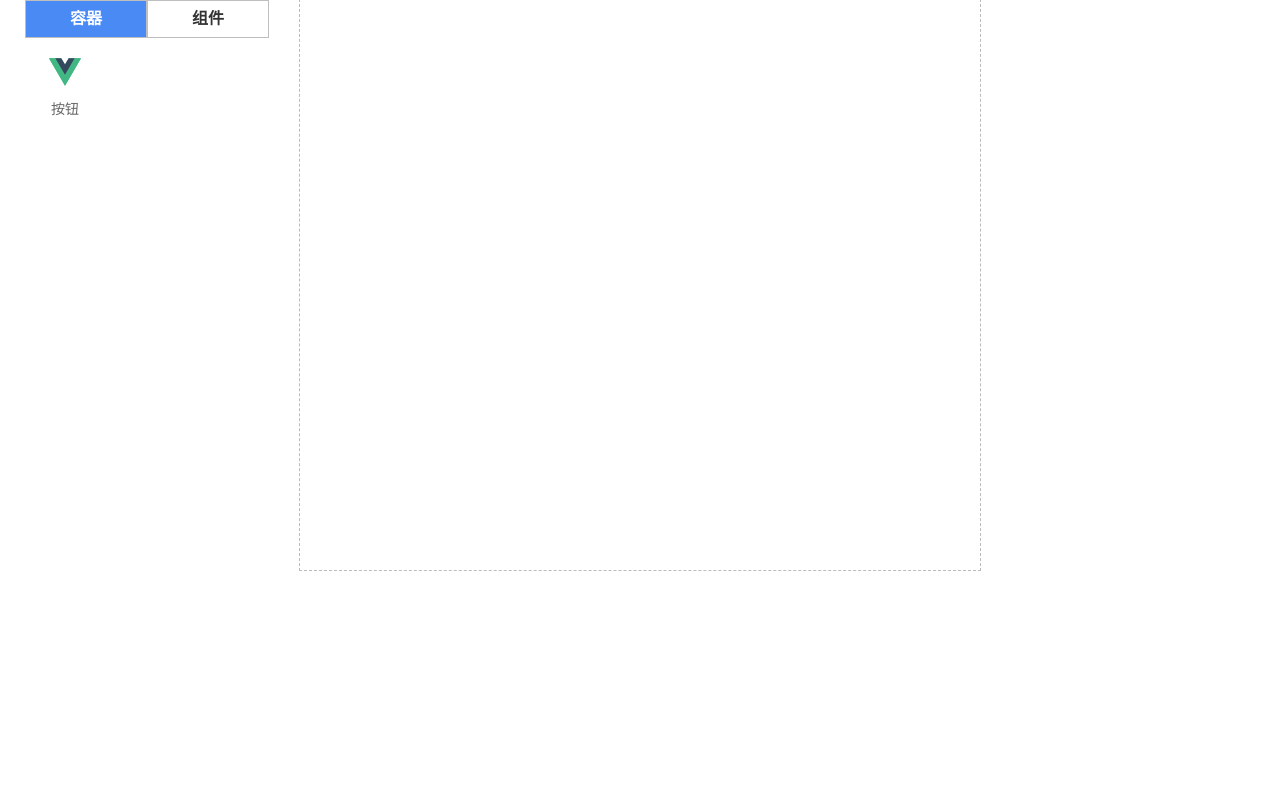
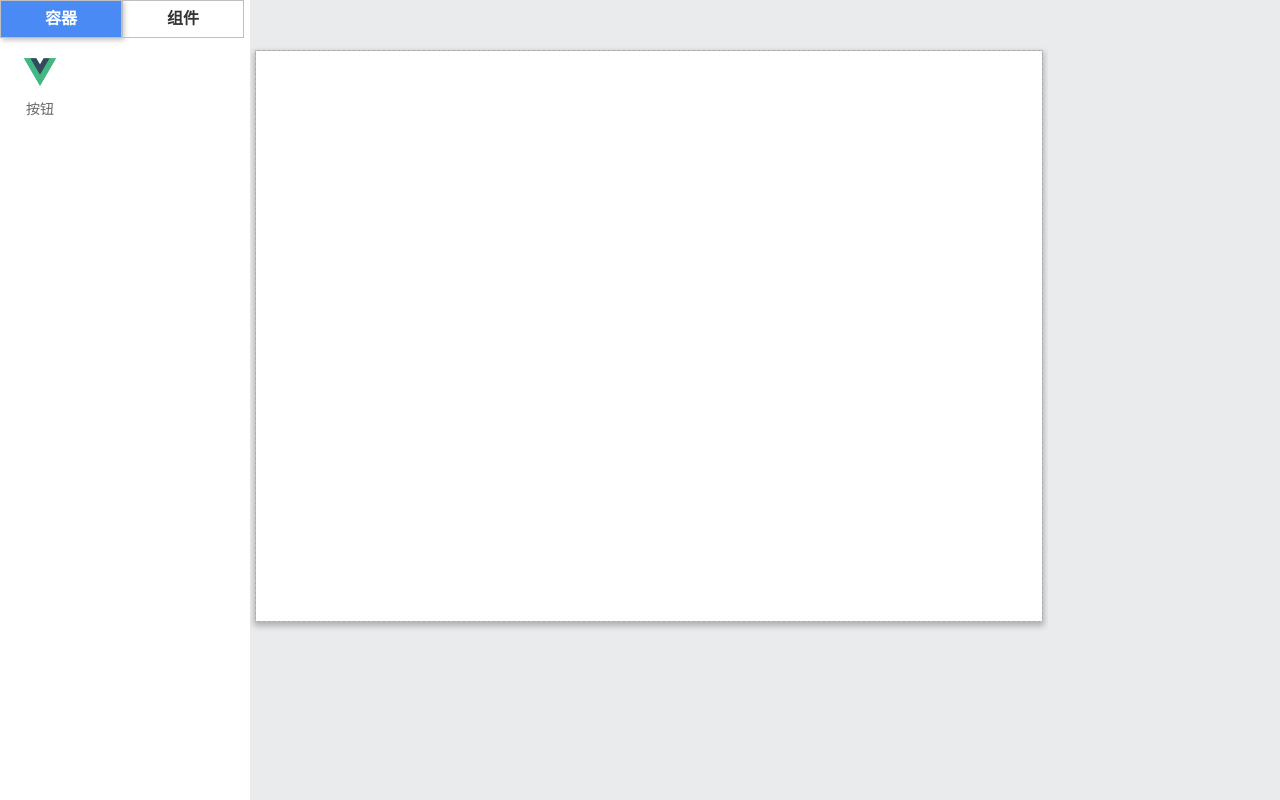
Before and after one commit to chykea/LowCodeDesignCore, a Vue app: page / in a window 1280 px wide. Built offline with nearby package versions, Linux system fonts and the light colour scheme.

Commit message:
画布调整

```diff
--- a/src/App.vue
+++ b/src/App.vue
@@ -4,7 +4,11 @@
       <ComponentPanel></ComponentPanel>
     </div>
     <div id="content">
-      <RootComponent :root="root"></RootComponent>
+      <div class="outsidebox">
+        <div class="canva-page">
+          <RootComponent :root="root"></RootComponent>
+        </div>
+      </div>
     </div>
     <div id="right"></div>
   </div>
@@ -25,6 +29,8 @@ const root = {
   tag: 'LayoutContent',
   props: {
     style: {
+      width: '100%',
+      height: '100%',
     }
   },
   childrens: [],
@@ -37,14 +43,47 @@ const root = {
   height: 100vh;
   width: 100%;
   display: flex;
+  background-color: #e9ebed;
 }
 
 #left {
   width: 300px;
+  background-color: #fff;
 }
 
 #content {
-  flex: 1;
+  position: relative;
+  display: flex;
+  width: calc(100vw - 250px);
+  justify-content: center;
+  height: calc(100vh - 63px);
+  overflow: auto;
+  direction: ltr;
+  /* overflow: scroll; */
+}
+
+#content::-webkit-scrollbar {
+  width: 50px;
+}
+
+#content::-webkit-scrollbar-thumb {
+  width: 10px;
+}
+
+#content .outsidebox {
+  padding: 50px 50px 0;
+  transform-origin: 0 0;
+
+}
+
+
+
+.canva-page {
+  width: 786px;
+  background: #ffffff;
+  box-shadow: 0 3px 6px 1px #00000040;
+  transition: all ease-in-out .4s;
+  border: 1px solid #aaaaaa;
 }
 
 #right {
--- a/src/components/userComponents/UserLayoutContent.vue
+++ b/src/components/userComponents/UserLayoutContent.vue
@@ -30,7 +30,7 @@ const props = defineProps({
     },
     height: {
         type: String,
-        default: '400px'
+        default: '200px'
     },
     justifyContent: {
         type: String,
--- a/src/store/index.js
+++ b/src/store/index.js
@@ -53,7 +53,6 @@ export const mainStore = defineStore('main', {
             }
         },
         addComponent(node, parentId = 1) {
-            console.log(node);
             const copyNode = generateNode(node, parentId);
             this.components.set(copyNode.id, copyNode)
             if (parentId !== 0) this.components.get(parentId).childrens.push(copyNode)
```
